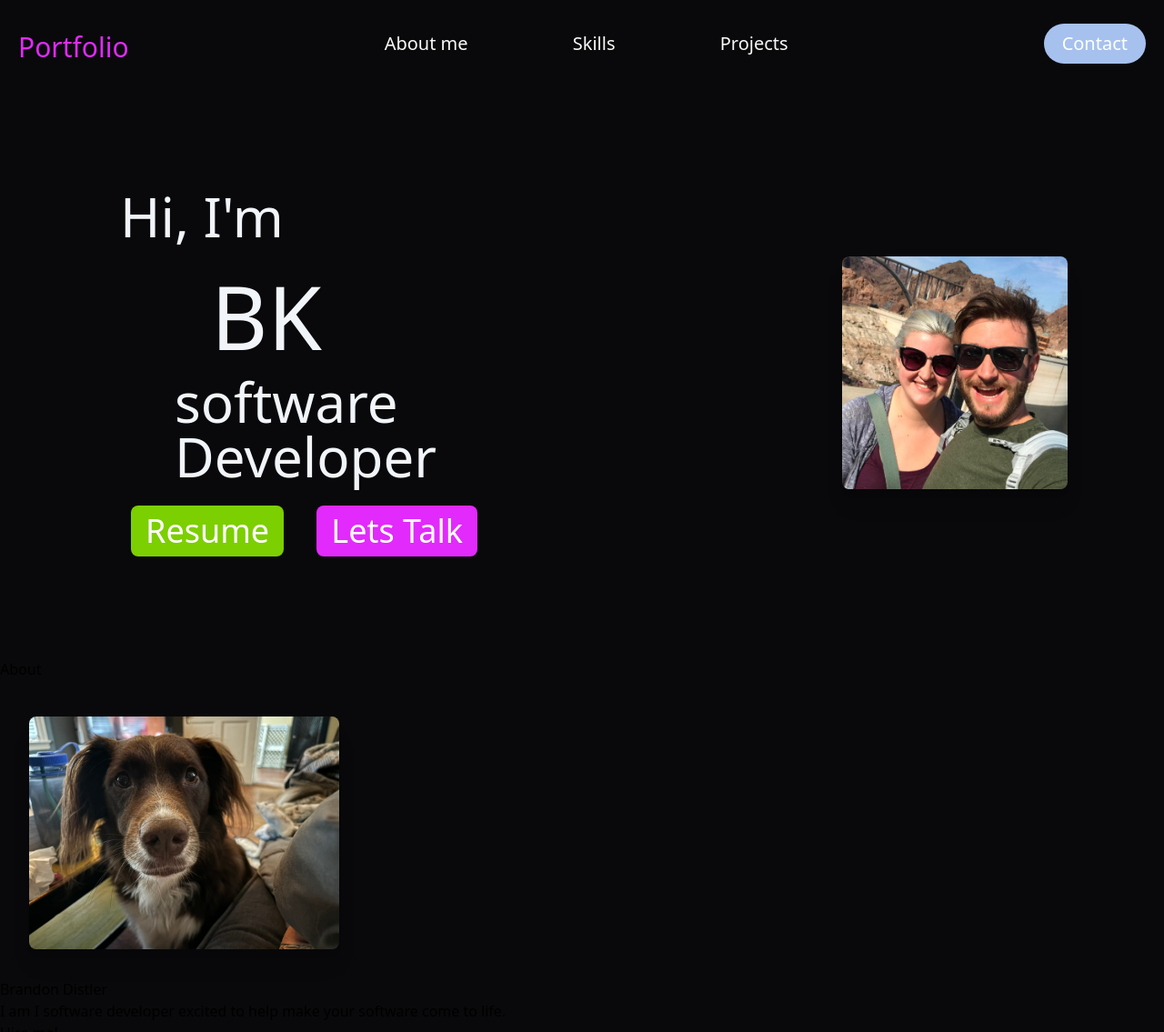
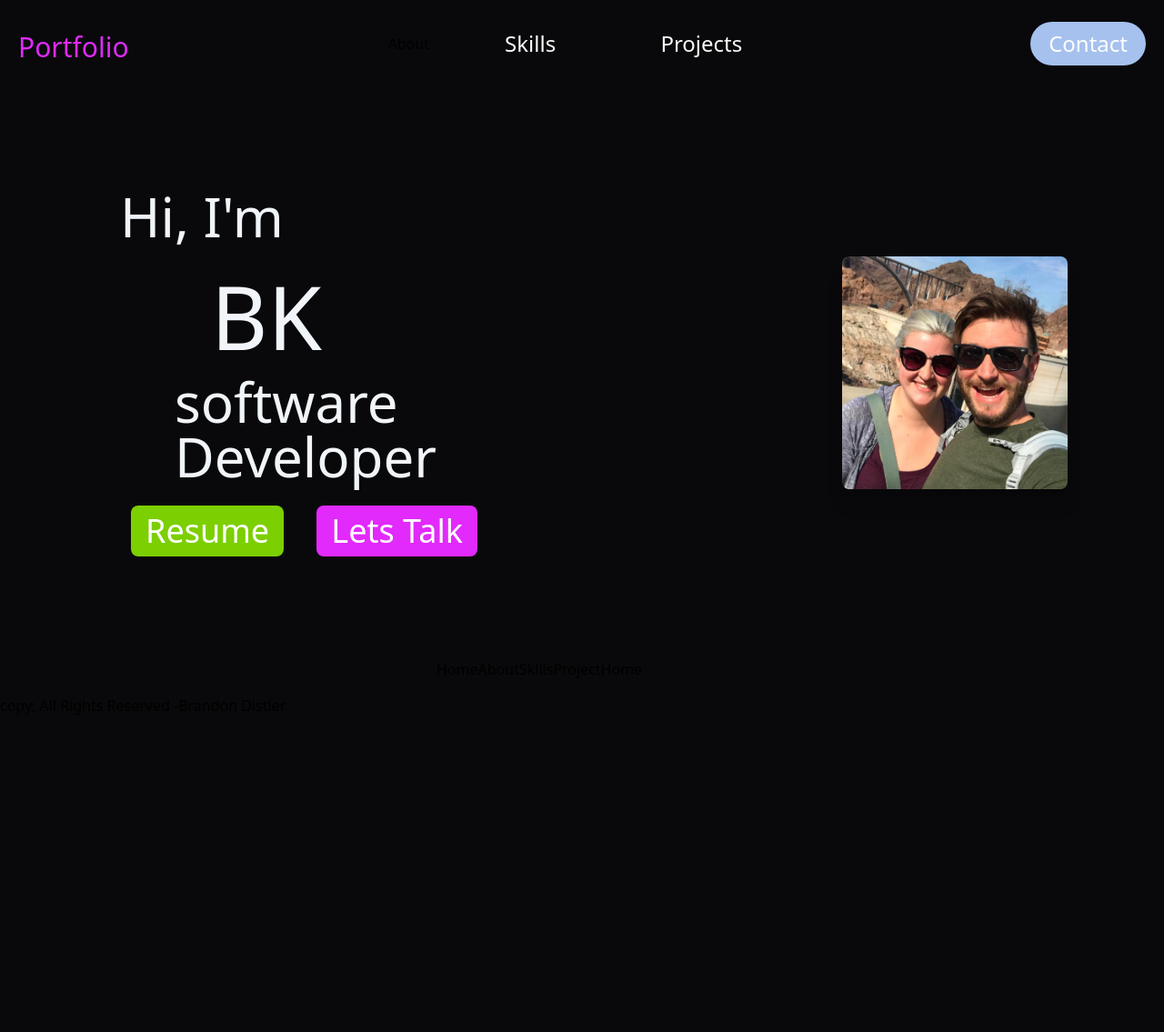
Before and after one commit to bdistler83/insight, a Django app: page / in a window 1280 px wide. Shown: the top 1135 px of the page at 91% size. After the commit the page ends 612 px from the top, so only its background shows below. Run offline with Django 5.2, Linux system fonts and the light colour scheme; style sheets or scripts are compiled from the project's sources.

Commit message:
moved the pages to be seperate pages.

```diff
--- a/Base/urls.py
+++ b/Base/urls.py
@@ -15,10 +15,11 @@
     2. Add a URL to urlpatterns:  path('blog/', include('blog.urls'))
 """
 from django.contrib import admin
-from portfolio.views import landing_page
-from django.urls import path
+from portfolio.views import landing_page, about_page
+from django.urls import path, include
 
 urlpatterns = [
     path('admin/', admin.site.urls),
     path('', landing_page),
+    path('about/', about_page),
 ]
--- a/portfolio/url.py
+++ b/portfolio/url.py
@@ -1,6 +1,6 @@
 from django.urls import path
 from .import views
 
-urlpatterns =[
-  path('', views.contact)
+urlpatterns = [
+  path('', views.contact),
 ]
--- a/portfolio/views.py
+++ b/portfolio/views.py
@@ -6,6 +6,12 @@
 
 def landing_page(request):
     return render(request, 'landing.html')
+
+def about_page(request):
+    return render(request, 'about.html')
+
+def portfolio_page(request):
+    return render(request, 'portfolio.html')
 
 def contact(request):
     if request.method== "POST":
--- a/templates/base.html
+++ b/templates/base.html
@@ -17,4 +17,27 @@
         {% endblock %}
     </section>
 
+<!-- Footer section -->
+<footer id="footer">
+    <ul class="flex s-center w-80 m-auto my-2 res">
+        <li><a href="#home" class="popinss">Home</a></li>
+        <li><a href="#about" class="popinss">About</a></li>
+        <li><a href="#skills" class="popinss">Skills</a></li>
+        <li><a href="#project" class="popinss">Project</a></li>
+        <li><a href="#portfolio" class="popinss">Home</a></li>
+    </ul>
+    <ul class="flex s-center w-80 font-awesome">
+        <a href="" target="_blank">
+            <li><i class="fa-brands fa-linkedin"></i></li>
+        </a>
+        <a href="" target="_blank">
+            <li><i class="fa-brands fa-github"></i></li>
+        </a>
+        <a href="" target="_blank">
+            <li><i class="fa-brands fa-instagram"></i></li>
+        </a>
+    </ul>
+    <p class="t-center my-2 popinss">copy; All Rights Reserved -<span class="copy-white popinss">Brandon Distler</span></p>
+    </footer>
+
 </body>
--- a/templates/landing.html
+++ b/templates/landing.html
@@ -25,122 +25,5 @@
     </section>
 
 
-<!-- About section -->
-<section id="about">
-<h1 class="t-center my-2 t-white f-2"> About <menu></menu></h1>
-<div class="about-container flex s-round">
-<div class="about-left flex s-center items-center">
-    <img class="h-64 m-8 rounded-lg shadow-xl" src="{% static 'src/images/rozwell.jpeg' %}" alt="image of dog">
-</div>
-</div>
-
-<div class="about-right flex">
-<div class="about-content">
-    <h1 class="t-white m-b-1 popinss"> Brandon Distler </h1>
-    <p class="t-white popinss">I am I software developer excited to help make your software come to life.</p>
-    <a href="btn" id="hireme" href=""> Hire me!</a>
-</div>
-</div>
-</section>
-
-<!-- Skills section -->
-<section id="skills">
-<h1 class="t-center my-2 t-white f-2"> Skills </h1>
-<div class="services-container flex s-round h-50">
-<div class="skills-left flex s-center items-center">
-    <img src="{% static 'images/skills.png' %}" alt="skills">
-</div>
-<div class="skills-right flex items-center">
-    <div class="skills-container">
-        <div class="python bar p-relative"><span class="bar-content left t-white">Core Python</span>
-        <span class="bar-content right-skills t-white">90%</span></div>
-
-        <div class="html bar p-relative"><span class="bar-content left t-white">Html</span>
-        <span class="bar-content right-skills t-white">90%</span></div>
-
-        <div class="css bar p-relative"><span class="bar-content left t-white">CSS</span>
-        <span class="bar-content right-skills t-white">90%</span></div>
-
-        <div class="javascript bar p-relative"><span class="bar-content left t-white">JavaScript</span>
-        <span class="bar-content right-skills t-white">90%</span></div>
-    </div>
-</div>
-</div>
-</section>
-
-<!-- Projects section -->
-<section id="project">
-<h1 class="t-center my-2 t-white f-2">Project</h1>
-<div class="project-container flex s-center">
-<div class="project-item flex f-col s-center items-center">
-    <h1 class="t-white popinss">Casper</h1>
-    <p class="t-white popinss">A project about preserving the history of a family and/or person. Idea is that you can track life moments in a social media like app and anyone could look up the information that you save to yourself or loved ones.
-    </p>
-    <div class="button flex s-round">
-        <a href="" target="_blank" class="btn mx-1 m-top">Github</a>
-    </div>
-</div>
-
-<div class="project-item flex f-col s-center items-center">
-    <h1 class="t-white popinss">Casper</h1>
-    <p class="t-white popinss">A project about preserving the history of a family and/or person. Idea is that you can track life moments in a social media like app and anyone could look up the information that you save to yourself or loved ones.
-    </p>
-    <div class="button flex s-round">
-        <a href="" target="_blank" class="btn mx-1 m-top">Github</a>
-    </div>
-</div>
-</div>
-</section>
-
-<!-- Contact section -->
-<section id="contact" class="m-b-1">
-<h1 class="t-center my-2 t-white f-2">Contact Me</h1>
-<div class="contact-container flex s-round items-center">
-<div class="form" id="contactform">
-    <form method="POST">
-        {% csrf_token %}
-        <div class="name form-div">
-            <input type="text" name="name" id="name" class="popinss" placeholder="Enter your name" required>
-        </div>
-
-        <div class="email form-div">
-            <input type="text" name="email" id="email" class="popinss" placeholder="Enter your email" required>
-        </div>
-
-        <div class="phone form-div">
-            <input type="phone" name="number" id="number" class="popinss" placeholder="Enter phone number" required>
-        </div>
-
-        <div class="textarea form-div">
-            <textarea name="message" id="textarea" cols="30" rows="10" class="popinss" placeholder="Enter a message"></textarea>
-        </div>
-        <button type="submit" class="btn popinss" id="submit">send</button>
-    </form>
-</div>
-</div>
-</section>
-
-<!-- Footer section -->
-<footer id="footer">
-<ul class="flex s-center w-80 m-auto my-2 res">
-    <li><a href="#home" class="popinss">Home</a></li>
-    <li><a href="#about" class="popinss">About</a></li>
-    <li><a href="#skills" class="popinss">Skills</a></li>
-    <li><a href="#project" class="popinss">Project</a></li>
-    <li><a href="#portfolio" class="popinss">Home</a></li>
-</ul>
-<ul class="flex s-center w-80 font-awesome">
-    <a href="" target="_blank">
-        <li><i class="fa-brands fa-linkedin"></i></li>
-    </a>
-    <a href="" target="_blank">
-        <li><i class="fa-brands fa-github"></i></li>
-    </a>
-    <a href="" target="_blank">
-        <li><i class="fa-brands fa-instagram"></i></li>
-    </a>
-</ul>
-<p class="t-center my-2 popinss">copy; All Rights Reserved -<span class="copy-white popinss">Brandon Distler</span></p>
-</footer>
 
 {% endblock %}
--- a/templates/navbar.html
+++ b/templates/navbar.html
@@ -7,20 +7,20 @@
     </div>
     <ul class="flex items-center gap-[4vw] bg-green">
         <li>
-            <a href="#about" class="text-xl text-stone-50 hover:text-lime-500 m-8"> About me <i></i>
+            <a class="nav-link"href="{% url 'about.html' %}" class="text-2xl text-stone-50 hover:text-lime-500 m-8"> About <i></i>
             </a>
         </li>
         <li>
-            <a href="#skills" class="text-xl text-stone-50 hover:text-lime-500  m-8"> Skills <i></i>
+            <a href="#skills" class="text-2xl text-stone-50 hover:text-lime-500  m-8"> Skills <i></i>
             </a>
         </li>
         <li>
-            <a href="#projects" class="text-xl text-stone-50 hover:text-lime-500 m-8"> Projects <i></i>
+            <a href="#projects" class="text-2xl text-stone-50 hover:text-lime-500 m-8"> Projects <i></i>
             </a>
         </li>
     </ul>
     <div>
-        <button href="#contact" class="bg-[#a6c1ee] text-xl text-white px-5 py-2 rounded-full hover:bg-[#87acec]"> Contact <i></i>
+        <button href="#contact" class="bg-[#a6c1ee] text-2xl text-white px-5 py-2 rounded-full hover:bg-[#87acec]"> Contact <i></i>
         </button>
     </div>
 </nav>
```
Also changed, not shown: templates/about.html (added, +22 -0 lines), templates/contact.html (added, +34 -0 lines), templates/projects.html (added, +31 -0 lines), templates/skills.html (added, +31 -0 lines).
